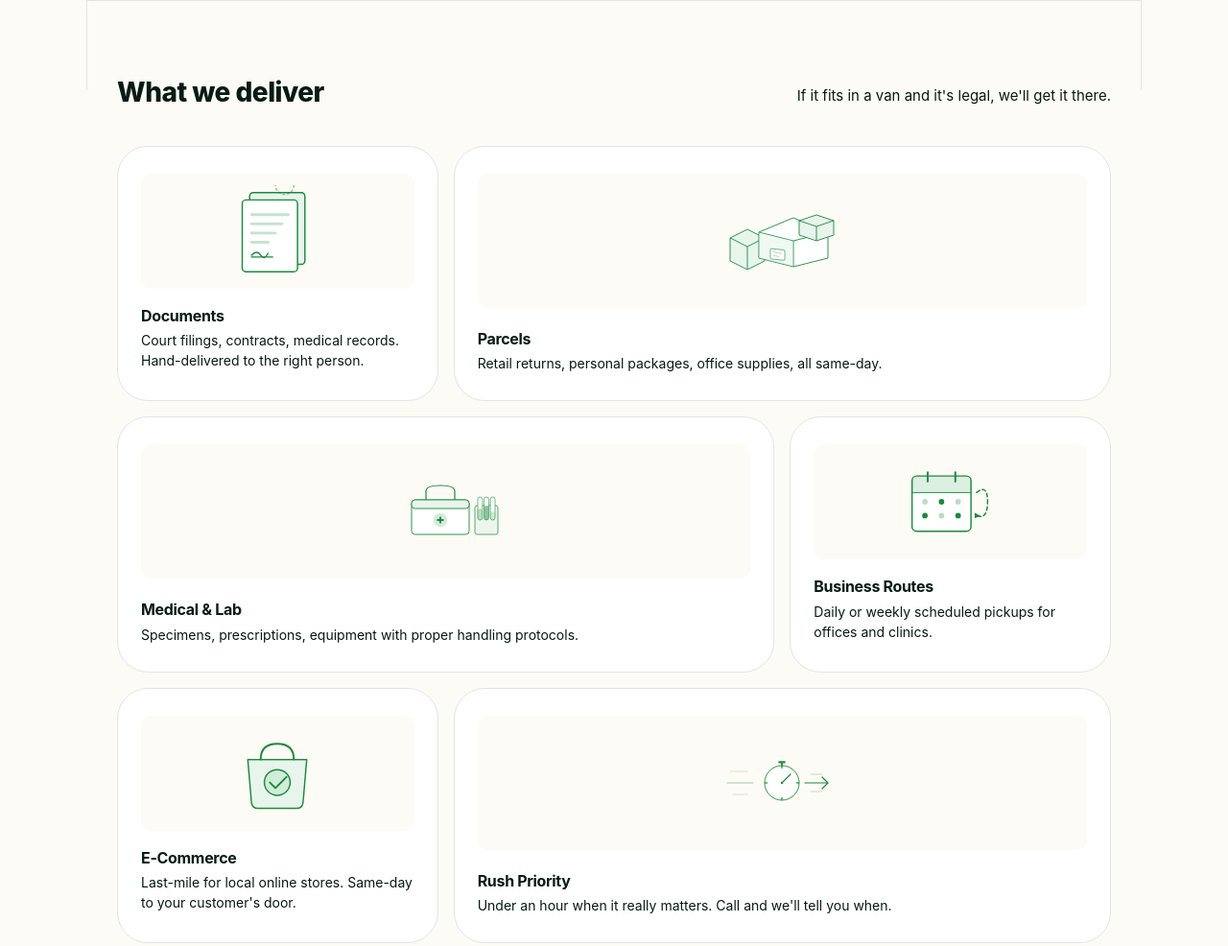
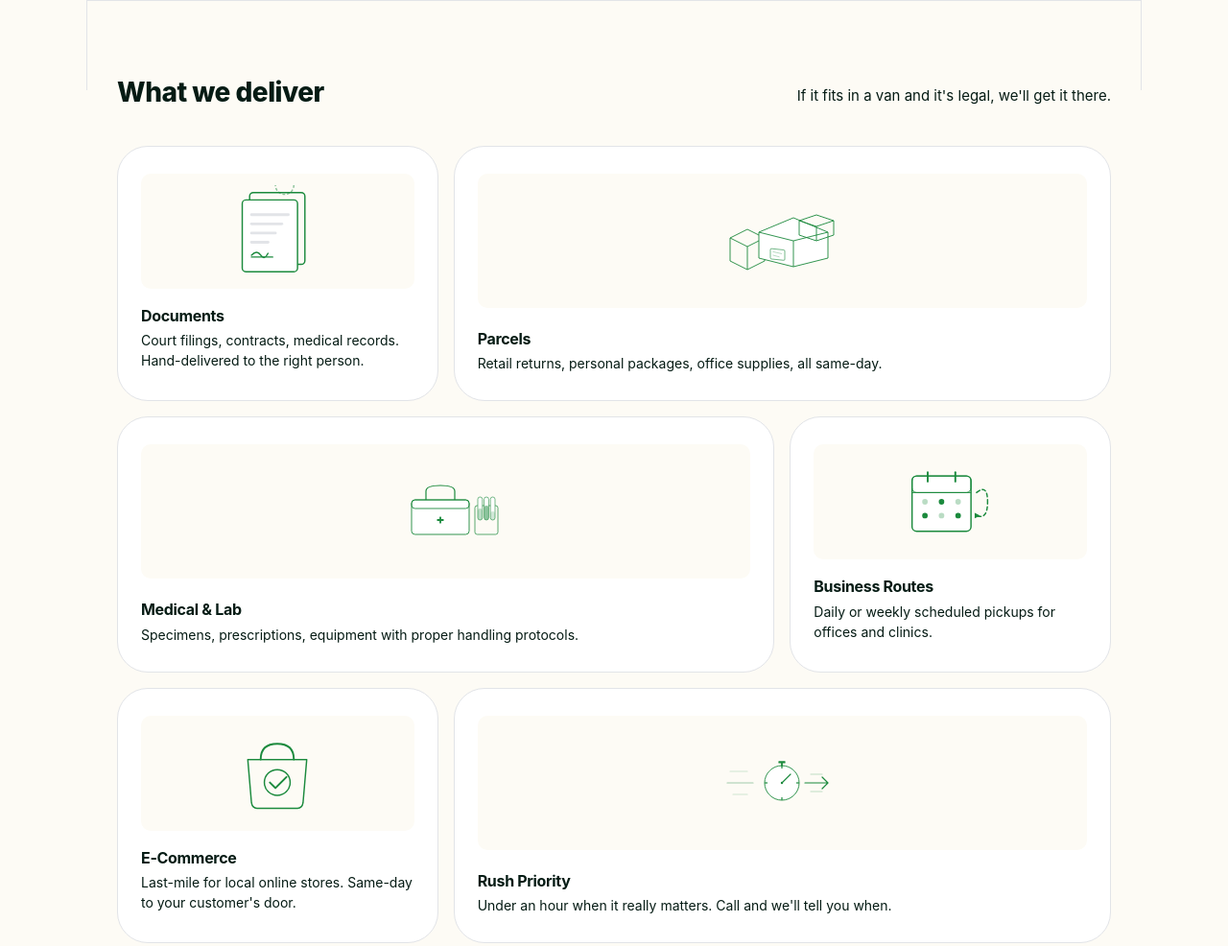
Before and after one commit to anard0/jafastdelivery-client-, a website: page apps/web/index.html in a window 1280 px wide. Shown: the part 706-1692 px from the top of the page at 96% size. Drawn offline with nearby package versions, Linux system fonts and the light colour scheme.

Commit message:
style: remove pastel backgrounds from service card visuals for a cleaner wireframe look

```diff
--- a/apps/web/index.html
+++ b/apps/web/index.html
@@ -177,19 +177,19 @@
                     <div class="service-visual">
                         <svg viewBox="0 0 120 100" fill="none" xmlns="http://www.w3.org/2000/svg">
                             <!-- Back document -->
-                            <rect x="30" y="8" width="60" height="78" rx="4" fill="#e8f5ec" stroke="#1b8a3d"
+                            <rect x="30" y="8" width="60" height="78" rx="4" fill="none" stroke="#1b8a3d"
                                 stroke-width="1.5" />
                             <!-- Front document -->
                             <rect x="22" y="16" width="60" height="78" rx="4" fill="#fff" stroke="#1b8a3d"
                                 stroke-width="1.5" />
                             <!-- Text lines -->
-                            <line x1="32" y1="32" x2="72" y2="32" stroke="#c5e3cc" stroke-width="3"
+                            <line x1="32" y1="32" x2="72" y2="32" stroke="#e2e4e8" stroke-width="3"
                                 stroke-linecap="round" />
-                            <line x1="32" y1="42" x2="65" y2="42" stroke="#c5e3cc" stroke-width="3"
+                            <line x1="32" y1="42" x2="65" y2="42" stroke="#e2e4e8" stroke-width="3"
                                 stroke-linecap="round" />
-                            <line x1="32" y1="52" x2="58" y2="52" stroke="#c5e3cc" stroke-width="3"
+                            <line x1="32" y1="52" x2="58" y2="52" stroke="#e2e4e8" stroke-width="3"
                                 stroke-linecap="round" />
-                            <line x1="32" y1="62" x2="50" y2="62" stroke="#c5e3cc" stroke-width="3"
+                            <line x1="32" y1="62" x2="50" y2="62" stroke="#e2e4e8" stroke-width="3"
                                 stroke-linecap="round" />
                             <!-- Signature line -->
                             <line x1="32" y1="78" x2="55" y2="78" stroke="#1b8a3d" stroke-width="1.5"
@@ -209,7 +209,7 @@
                     <div class="service-visual">
                         <svg viewBox="0 0 200 100" fill="none" xmlns="http://www.w3.org/2000/svg">
                             <!-- Box 1 (Left) -->
-                            <path d="M10 45 L40 30 L70 45 L70 85 L40 100 L10 85 Z" fill="#e8f5ec" stroke="#1b8a3d"
+                            <path d="M10 45 L40 30 L70 45 L70 85 L40 100 L10 85 Z" fill="none" stroke="#1b8a3d"
                                 stroke-width="1.5" stroke-linejoin="round" />
                             <path d="M10 45 L40 60 L70 45" fill="none" stroke="#1b8a3d" stroke-width="1.5"
                                 stroke-linejoin="round" />
@@ -223,7 +223,7 @@
                             <line x1="120" y1="50" x2="120" y2="95" stroke="#1b8a3d" stroke-width="1.5" />
 
                             <!-- Front face highlight -->
-                            <path d="M60 35 L120 50 L120 95 L60 80 Z" fill="#d1ecd8" opacity="0.3" />
+                            <path d="M60 35 L120 50 L120 95 L60 80 Z" fill="none" opacity="0.3" />
 
                             <!-- Shipping label -->
                             <rect x="80" y="55" width="25" height="18" rx="2" fill="#fff" stroke="#1b8a3d"
@@ -234,7 +234,7 @@
                                 opacity="0.5" />
 
                             <!-- Box 3 (Right - Stacked) -->
-                            <path d="M130 15 L160 5 L190 15 L190 40 L160 50 L130 40 Z" fill="#e8f5ec" stroke="#1b8a3d"
+                            <path d="M130 15 L160 5 L190 15 L190 40 L160 50 L130 40 Z" fill="none" stroke="#1b8a3d"
                                 stroke-width="1.5" stroke-linejoin="round" />
                             <path d="M130 15 L160 25 L190 15" fill="none" stroke="#1b8a3d" stroke-width="1.5"
                                 stroke-linejoin="round" />
@@ -251,19 +251,19 @@
                             <!-- Medical Cooler -->
                             <rect x="40" y="30" width="100" height="60" rx="6" fill="#fff" stroke="#1b8a3d"
                                 stroke-width="1.5" />
-                            <rect x="40" y="30" width="100" height="15" rx="6" fill="#e8f5ec" stroke="#1b8a3d"
+                            <rect x="40" y="30" width="100" height="15" rx="6" fill="none" stroke="#1b8a3d"
                                 stroke-width="1.5" />
                             <!-- Handle -->
                             <path d="M65 30 L65 15 Q65 5 90 5 Q115 5 115 15 L115 30" stroke="#1b8a3d" stroke-width="2"
                                 fill="none" />
 
                             <!-- Cross Emblem -->
-                            <circle cx="90" cy="65" r="12" fill="#d1ecd8" stroke="none" />
+                            <circle cx="90" cy="65" r="12" fill="none" stroke="none" />
                             <rect x="88.5" y="59" width="3" height="12" rx="1" fill="#1b8a3d" />
                             <rect x="84" y="63.5" width="12" height="3" rx="1" fill="#1b8a3d" />
 
                             <!-- Test Tubes Rack (Right Side) -->
-                            <rect x="150" y="40" width="40" height="50" rx="4" fill="#e8f5ec" stroke="#1b8a3d"
+                            <rect x="150" y="40" width="40" height="50" rx="4" fill="none" stroke="#1b8a3d"
                                 stroke-width="1.5" opacity="0.8" />
                             <!-- Tube 1 -->
                             <rect x="155" y="25" width="8" height="40" rx="4" fill="#fff" stroke="#1b8a3d"
@@ -290,7 +290,8 @@
                             <rect x="18" y="22" width="64" height="60" rx="5" fill="#fff" stroke="#1b8a3d"
                                 stroke-width="1.5" />
                             <!-- Calendar header -->
-                            <rect x="18" y="22" width="64" height="18" rx="5" fill="#1b8a3d" opacity="0.15" />
+                            <rect x="18" y="22" width="64" height="18" rx="5" fill="none" stroke="#1b8a3d"
+                                stroke-width="1" />
                             <line x1="18" y1="40" x2="82" y2="40" stroke="#1b8a3d" stroke-width="1" />
                             <!-- Calendar pins -->
                             <line x1="35" y1="18" x2="35" y2="28" stroke="#1b8a3d" stroke-width="2"
@@ -318,7 +319,7 @@
                     <div class="service-visual">
                         <svg viewBox="0 0 120 100" fill="none" xmlns="http://www.w3.org/2000/svg">
                             <!-- Shopping bag -->
-                            <path d="M28 35 L32 82 Q33 88 38 88 L82 88 Q87 88 88 82 L92 35 Z" fill="#e8f5ec"
+                            <path d="M28 35 L32 82 Q33 88 38 88 L82 88 Q87 88 88 82 L92 35 Z" fill="none"
                                 stroke="#1b8a3d" stroke-width="1.5" stroke-linejoin="round" />
                             <!-- Bag handles -->
                             <path d="M42 35 Q42 18 60 18 Q78 18 78 35" fill="none" stroke="#1b8a3d" stroke-width="2"
@@ -326,7 +327,7 @@
                             <!-- Bag top fold -->
                             <line x1="28" y1="35" x2="92" y2="35" stroke="#1b8a3d" stroke-width="1.5" />
                             <!-- Check mark -->
-                            <circle cx="60" cy="60" r="14" fill="#d1ecd8" stroke="#1b8a3d" stroke-width="1.5" />
+                            <circle cx="60" cy="60" r="14" fill="none" stroke="#1b8a3d" stroke-width="1.5" />
                             <polyline points="52 60 58 66 70 54" stroke="#1b8a3d" stroke-width="2" fill="none"
                                 stroke-linecap="round" stroke-linejoin="round" />
                         </svg>
```
